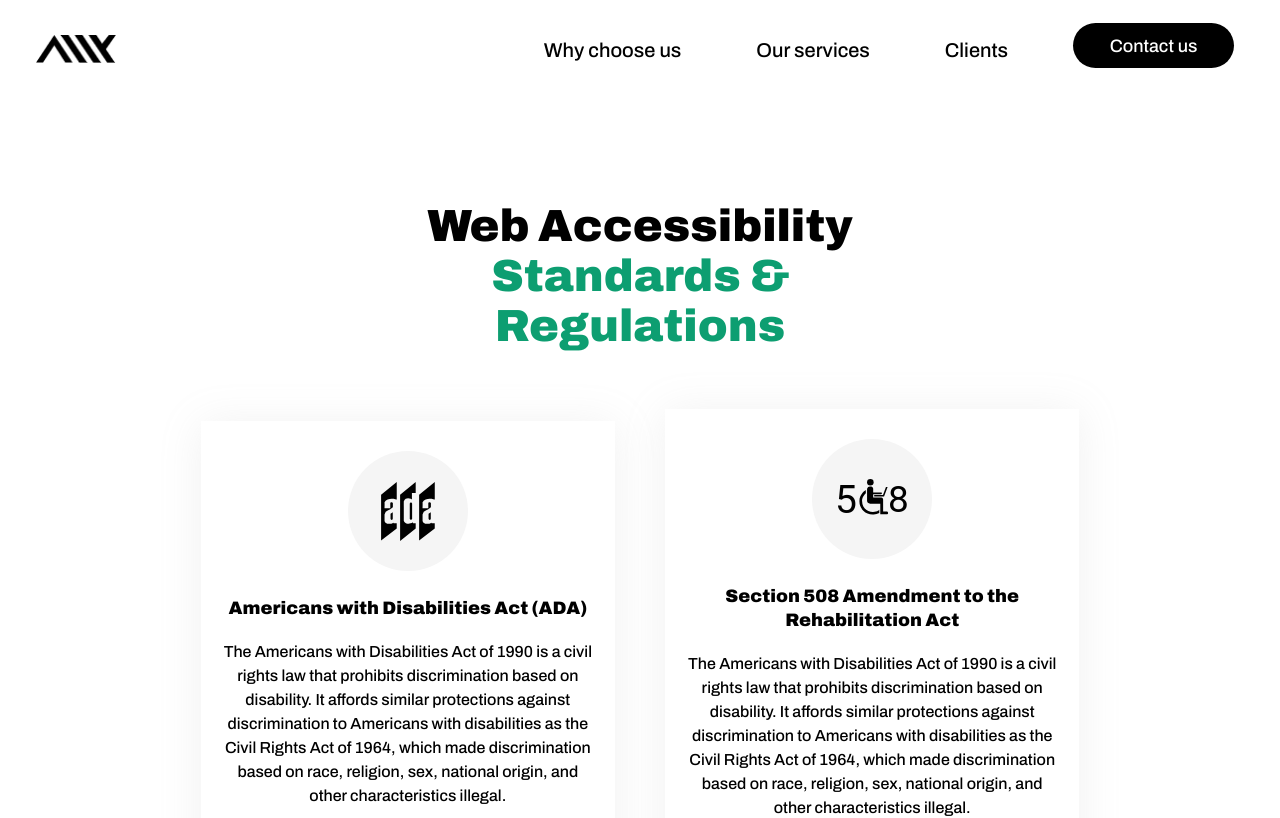
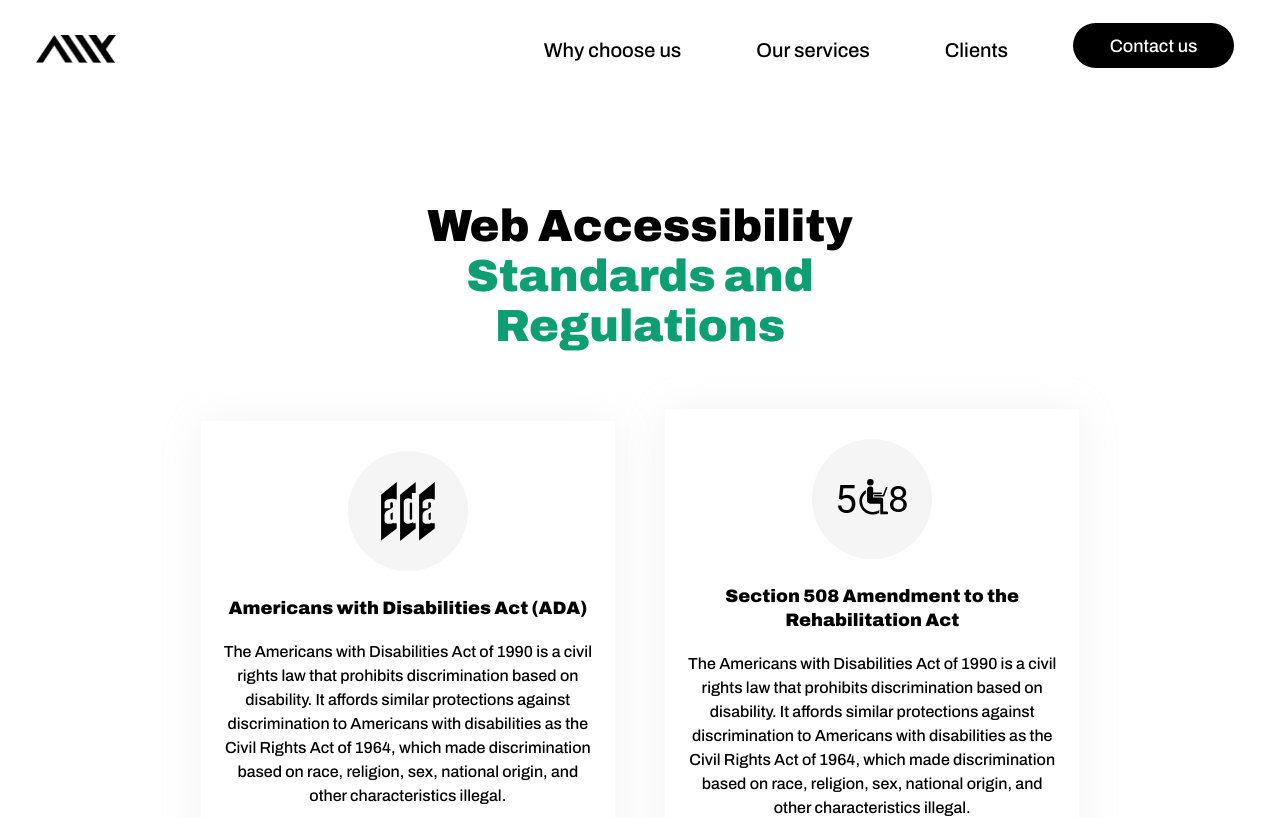
Before and after one commit to a11ysolutions/website, a React (Create React App) app: page /regulations in a window 1280 px wide. Shown: the top 818 px of the page. Built offline with nearby package versions, Linux system fonts and the light colour scheme.

Commit message:
fix: remove ampersand symbol from Standards and Regulation title

```diff
--- a/src/Components/StandardsRegulations/StandardRegulations.js
+++ b/src/Components/StandardsRegulations/StandardRegulations.js
@@ -25,7 +25,7 @@ function StandardRegulations() {
                 color1="black"
                 color2="#0D9E71"
                 color1Text="Web Accessibility"
-                color2Text="Standards & Regulations"
+                color2Text="Standards and Regulations"
                 className="regulations"
             />
 
```
